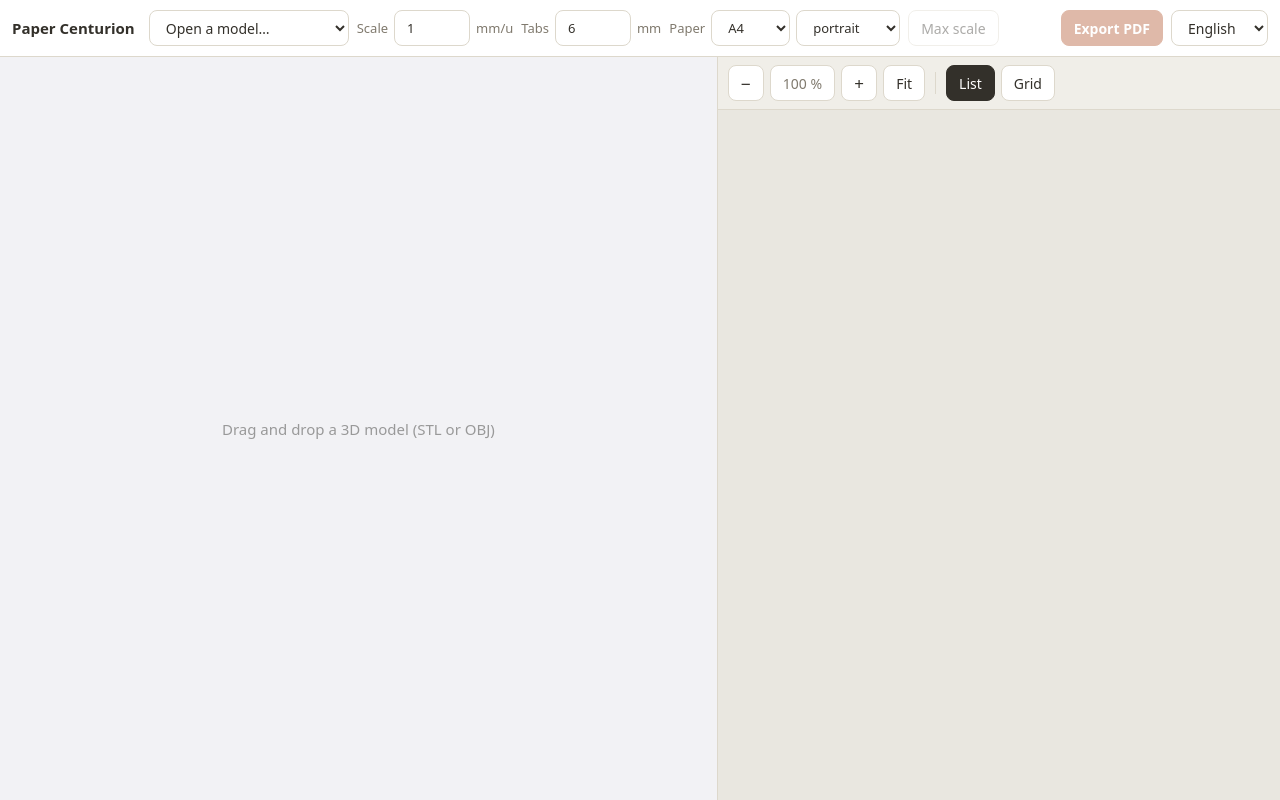
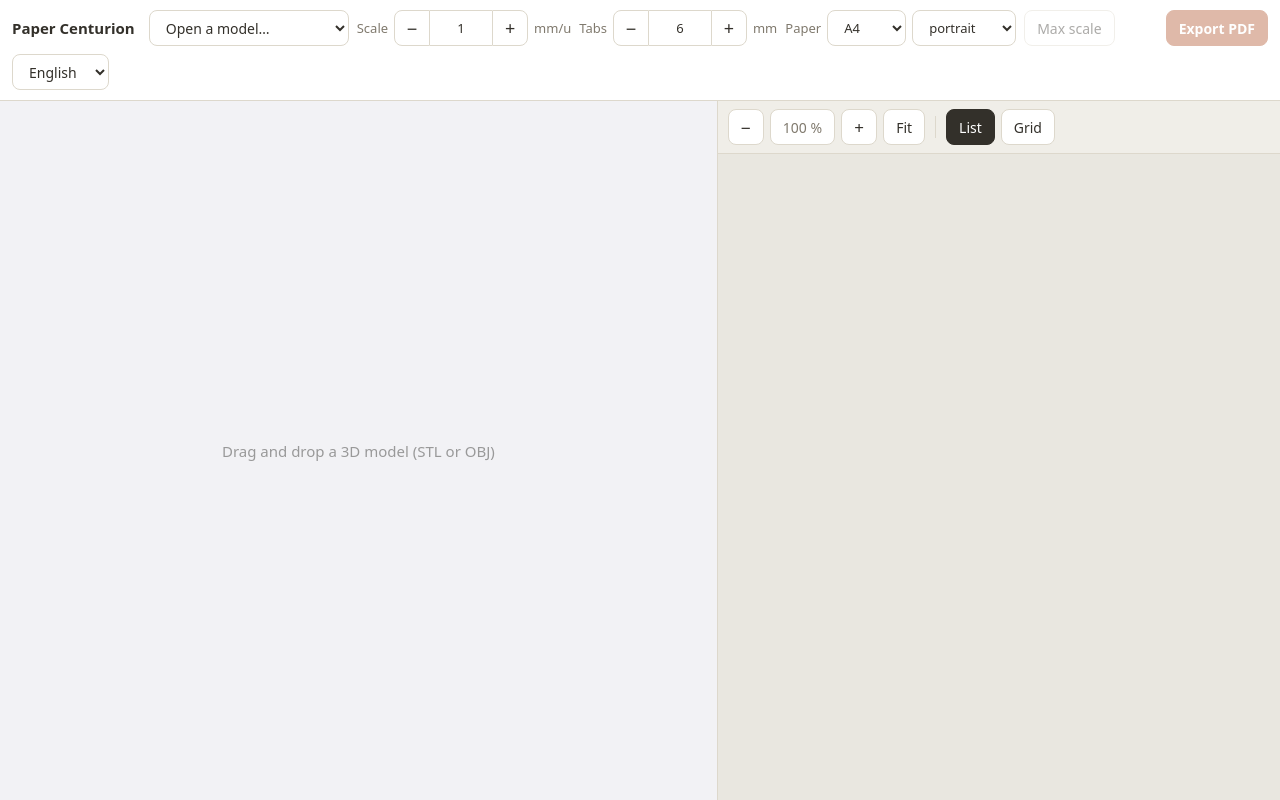
Before and after one commit to LePapelier/le-centurion-deplie, a website built with Vite: page index.html in a window 1280 px wide. Built offline with nearby package versions, Linux system fonts and the light colour scheme.

Commit message:
feat: boutons −/+ à la place des flèches natives (trop petites)
Co-Authored-By: Claude Fable 5 <noreply@anthropic.com>

```diff
--- a/index.html
+++ b/index.html
@@ -51,7 +51,24 @@
         justify-content: center;
         cursor: pointer;
       }
-      input[type='number'] { width: 76px; cursor: text; }
+      input[type='number'] { width: 62px; cursor: text; text-align: center; }
+      /* native spinners are too small to hit — replaced by .step buttons */
+      input[type='number'] { -moz-appearance: textfield; appearance: textfield; }
+      input[type='number']::-webkit-outer-spin-button,
+      input[type='number']::-webkit-inner-spin-button { -webkit-appearance: none; margin: 0; }
+      .stepper { display: inline-flex; align-items: center; }
+      .stepper input { border-radius: 0; border-left: none; border-right: none; }
+      .stepper .step {
+        width: var(--ctl-h);
+        flex: 0 0 var(--ctl-h);
+        padding: 0;
+        font-size: 18px;
+        line-height: 1;
+        color: var(--text);
+      }
+      .stepper .step:first-child { border-radius: var(--radius) 0 0 var(--radius); }
+      .stepper .step:last-child { border-radius: 0 var(--radius) var(--radius) 0; }
+      .stepper .step:active { background: var(--panel-2); }
       select { padding-right: 8px; }
       button.primary { background: var(--accent); border-color: var(--accent); color: white; font-weight: 600; }
       button.pressed { background: var(--text); border-color: var(--text); color: white; }
@@ -221,12 +238,20 @@
       <input type="file" id="fileInput" accept=".stl,.obj" class="visually-hidden" />
       <span class="field">
         <label for="scale" data-i18n="label.scale">Échelle</label>
-        <input type="number" id="scale" value="1" min="0.1" step="0.1" />
+        <span class="stepper">
+          <button type="button" class="step" data-step-for="scale" data-step="-1" aria-label="−">−</button>
+          <input type="number" id="scale" value="1" min="0.1" step="0.1" />
+          <button type="button" class="step" data-step-for="scale" data-step="1" aria-label="+">+</button>
+        </span>
         <span data-i18n="unit.mmPerUnit">mm/u</span>
       </span>
       <span class="field">
         <label for="tabDepth" data-i18n="label.tabs">Languettes</label>
-        <input type="number" id="tabDepth" value="6" min="1" step="1" />
+        <span class="stepper">
+          <button type="button" class="step" data-step-for="tabDepth" data-step="-1" aria-label="−">−</button>
+          <input type="number" id="tabDepth" value="6" min="1" step="1" />
+          <button type="button" class="step" data-step-for="tabDepth" data-step="1" aria-label="+">+</button>
+        </span>
         <span data-i18n="unit.mm">mm</span>
       </span>
       <span class="field">
--- a/src/main.ts
+++ b/src/main.ts
@@ -139,6 +139,20 @@ fileInput.addEventListener('change', () => {
   if (fileInput.files?.[0]) void openFile(fileInput.files[0]);
   fileInput.value = '';
 });
+
+// custom −/+ steppers (native number spinners are too small to hit)
+for (const btn of document.querySelectorAll<HTMLButtonElement>('button.step')) {
+  btn.addEventListener('click', () => {
+    const input = document.getElementById(btn.dataset.stepFor!) as HTMLInputElement;
+    const dir = Number(btn.dataset.step);
+    const step = Number(input.step) || 1;
+    const min = input.min === '' ? -Infinity : Number(input.min);
+    const decimals = (input.step.split('.')[1] ?? '').length;
+    const next = Math.max(min, (Number(input.value) || 0) + dir * step);
+    input.value = next.toFixed(decimals);
+    recompute();
+  });
+}
 
 scaleInput.addEventListener('change', recompute);
 tabDepthInput.addEventListener('change', recompute);
```
